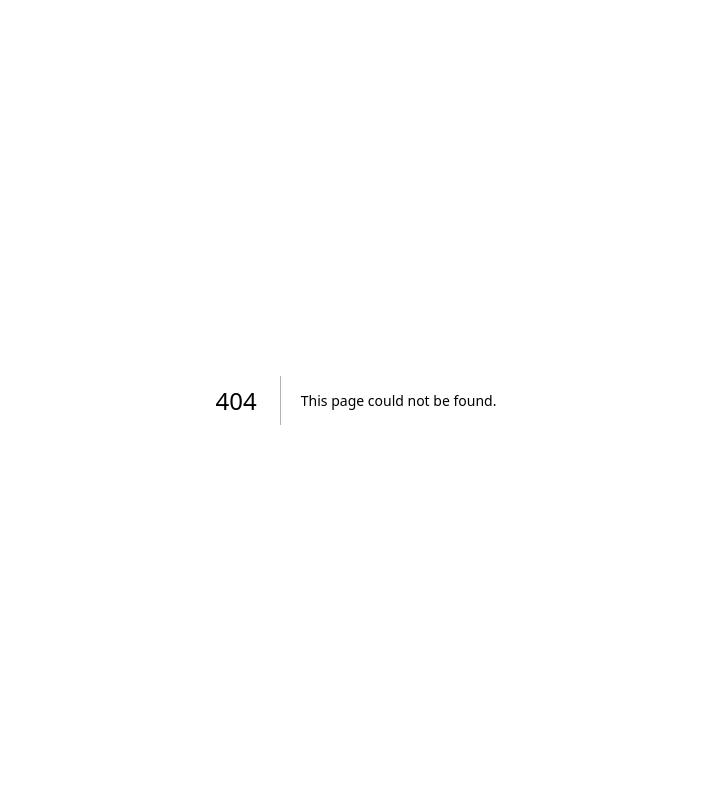
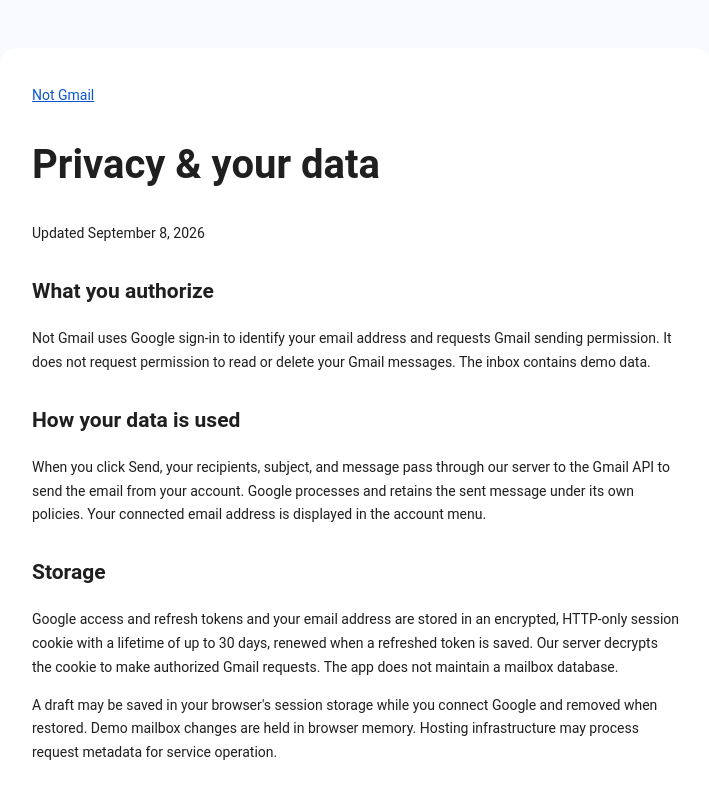
Before and after one commit to fakhrul62/not-gmail, a Next.js app: page /privacy in a window 1280 px wide. Before the commit this address had no page. Shown: the whole page, without its empty margins (284-993 px from the left). Built offline with nearby package versions, Linux system fonts and the light colour scheme.

Commit message:
Prepare public Gmail connection flow and privacy page

```diff
--- a/app.js
+++ b/app.js
@@ -353,7 +353,7 @@ function connectGoogle() {
       body: $("#composeBody").innerText.trim()
     }));
   }
-  location.href = "/api/auth/google?returnTo=/";
+  location.href = "/connect";
 }
 
 async function updateGoogleAccount() {
@@ -380,6 +380,7 @@ function restoreComposeAfterGoogle() {
   const messagesByStatus = {
     connected: "Google account connected. Click Send to deliver your message.",
     denied: "Google authorization was cancelled",
+    "missing-permission": "Sending permission was not granted. Connect Gmail again and allow sending email.",
     "invalid-state": "Google sign-in expired. Please try again.",
     "token-error": "Google could not complete authorization",
     "not-configured": "Google OAuth credentials are not configured yet"
--- a/app/api/auth/google/callback/route.js
+++ b/app/api/auth/google/callback/route.js
@@ -48,6 +48,9 @@ export async function GET(request) {
   if (!tokenResponse.ok || !tokens.access_token) {
     return redirectWithStatus(request, "token-error", stored.returnTo);
   }
+  if (!tokens.scope?.split(" ").includes("https://www.googleapis.com/auth/gmail.send")) {
+    return redirectWithStatus(request, "missing-permission", stored.returnTo);
+  }
 
   const profileResponse = await fetch("https://openidconnect.googleapis.com/v1/userinfo", {
     headers: { Authorization: `Bearer ${tokens.access_token}` },
--- a/app/page.js
+++ b/app/page.js
@@ -18,6 +18,7 @@ function getDemoMarkup() {
 export default function HomePage() {
   return (
     <>
+      <div className="connection-notice">Not Gmail lets you send email with your Google account. <a href="/connect">Connect Gmail</a> · <a href="/privacy">Privacy</a></div>
       <div dangerouslySetInnerHTML={{ __html: getDemoMarkup() }} />
       <DemoInitializer />
     </>
--- /dev/null
+++ b/app/privacy/page.js
@@ -0,0 +1,28 @@
+export const dynamic = "force-dynamic";
+export const metadata = { title: "Privacy | Not Gmail" };
+
+export default function PrivacyPage() {
+  const supportEmail = process.env.SUPPORT_EMAIL;
+  return (
+    <main className="public-page">
+      <article className="public-card">
+        <a href="/connect">Not Gmail</a>
+        <h1>Privacy &amp; your data</h1>
+        <p>Updated September 8, 2026</p>
+        <h2>What you authorize</h2>
+        <p>Not Gmail uses Google sign-in to identify your email address and requests Gmail sending permission. It does not request permission to read or delete your Gmail messages. The inbox contains demo data.</p>
+        <h2>How your data is used</h2>
+        <p>When you click Send, your recipients, subject, and message pass through our server to the Gmail API to send the email from your account. Google processes and retains the sent message under its own policies. Your connected email address is displayed in the account menu.</p>
+        <h2>Storage</h2>
+        <p>Google access and refresh tokens and your email address are stored in an encrypted, HTTP-only session cookie with a lifetime of up to 30 days, renewed when a refreshed token is saved. Our server decrypts the cookie to make authorized Gmail requests. The app does not maintain a mailbox database.</p>
+        <p>A draft may be saved in your browser's session storage while you connect Google and removed when restored. Demo mailbox changes are held in browser memory. Hosting infrastructure may process request metadata for service operation.</p>
+        <h2>Sharing and limited use</h2>
+        <p>Google user data is used to provide the connection and sending features. It is not sold, used for advertising, or used to train AI models. Not Gmail's use and transfer of information received from Google APIs adheres to the <a href="https://developers.google.com/terms/api-services-user-data-policy">Google API Services User Data Policy</a>, including the Limited Use requirements.</p>
+        <h2>Disconnecting and deleting local data</h2>
+        <p>Sign out in the account menu to remove the app's session cookie. To revoke Google's authorization, remove Not Gmail from <a href="https://myaccount.google.com/connections">your Google Account connections</a>. Clear this site's browser data to remove any remaining local draft. These actions do not delete messages already sent through Gmail.</p>
+        {supportEmail && <><h2>Contact</h2><p>For privacy and support questions, email <a href={`mailto:${supportEmail}`}>{supportEmail}</a>.</p></>}
+        <footer><a href="/connect">Connect Gmail</a> · <a href="/">Back to mailbox</a></footer>
+      </article>
+    </main>
+  );
+}
--- a/styles.css
+++ b/styles.css
@@ -20,6 +20,21 @@
   --rail-width: 56px;
   --row-height: 40px;
 }
+
+.public-page { height: 100dvh; overflow-y: auto; padding: 48px 20px; }
+.public-card { max-width: 720px; margin: 0 auto; padding: 36px; border-radius: 24px; background: var(--surface); line-height: 1.7; }
+.public-card h1 { font-size: clamp(28px, 5vw, 40px); line-height: 1.2; }
+.public-card h2 { margin-top: 28px; font-size: 21px; }
+.public-card a { color: var(--primary); }
+.public-card .public-connect { display: inline-block; padding: 12px 24px; border-radius: 24px; background: var(--primary); color: white; text-decoration: none; font-weight: 600; }
+.public-card footer { margin-top: 28px; }
+.public-note { color: var(--muted); font-size: 12px; }
+.connection-notice { padding: 8px 16px; background: var(--primary-soft); color: var(--text); line-height: 1.5; }
+.connection-notice a { color: var(--primary); font-weight: 600; }
+body:has(.connection-notice) { display: flex; flex-direction: column; }
+body:has(.connection-notice) > div:has(.app-shell) { flex: 1; min-height: 0; }
+body:has(.connection-notice) .app-shell { height: 100%; }
+@media (max-width: 480px) { .public-card { padding: 24px; } }
 
 * { box-sizing: border-box; }
 html, body { height: 100%; margin: 0; overflow: hidden; }
```
Also changed, not shown: app/connect/page.js (added, +30 -0 lines), 2 other files (tests, documents, lock files or other folders).
